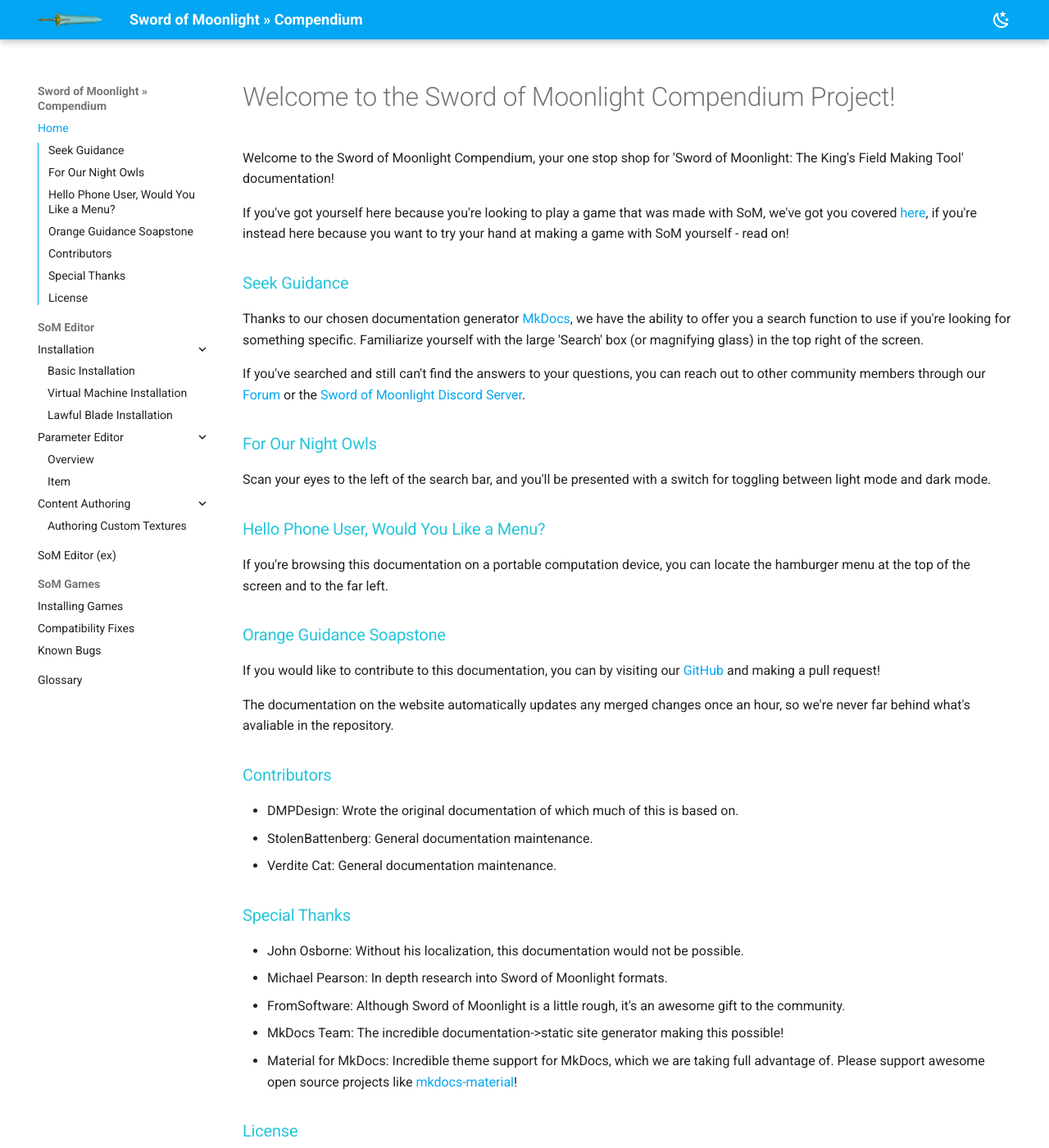
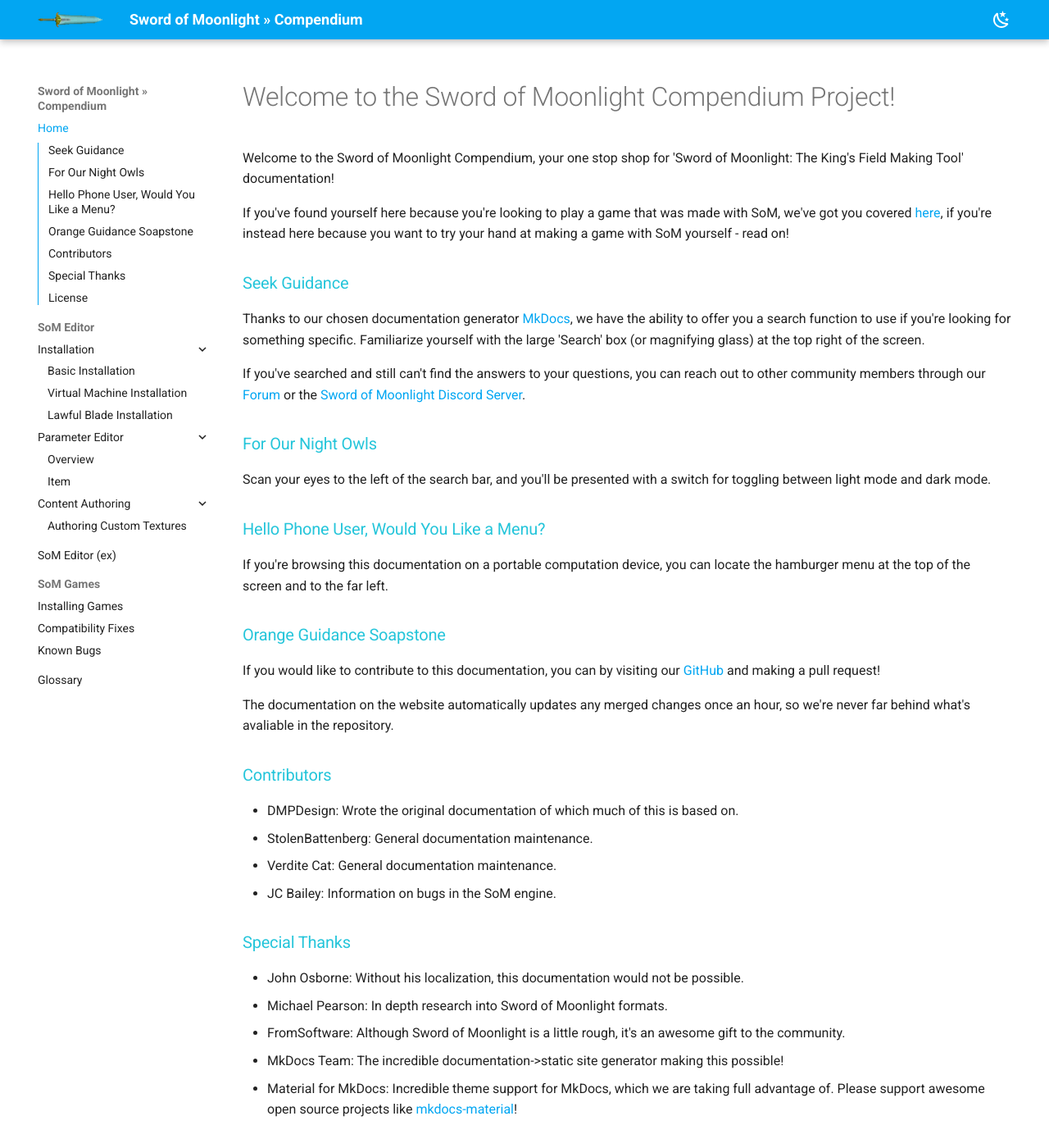
Before and after one commit to Sword-of-Moonlight/docs-of-moonlight, an MkDocs documentation site: the page built from source/docs/index.md, in a window 1280 px wide and 1400 px high. Shown: the whole window at 82% size. Built offline with MkDocs 1.6.1 and Material for MkDocs 9.7.7, drawn with Linux system fonts in a browser that asks for light colours.

Commit message:
Update documentation on bugs

```diff
--- a/source/docs/index.md
+++ b/source/docs/index.md
@@ -1,10 +1,10 @@
 # Welcome to the Sword of Moonlight Compendium Project!
 Welcome to the Sword of Moonlight Compendium, your one stop shop for 'Sword of Moonlight: The King's Field Making Tool' documentation!
 
-If you've got yourself here because you're looking to play a game that was made with SoM, we've got you covered [here](game/install-games.md), if you're instead here because you want to try your hand at making a game with SoM yourself - read on!
+If you've found yourself here because you're looking to play a game that was made with SoM, we've got you covered [here](game/install-games.md), if you're instead here because you want to try your hand at making a game with SoM yourself - read on!
 
 ### Seek Guidance
-Thanks to our chosen documentation generator [MkDocs](https://www.mkdocs.org/), we have the ability to offer you a search function to use if you're looking for something specific. Familiarize yourself with the large 'Search' box (or magnifying glass) in the top right of the screen.
+Thanks to our chosen documentation generator [MkDocs](https://www.mkdocs.org/), we have the ability to offer you a search function to use if you're looking for something specific. Familiarize yourself with the large 'Search' box (or magnifying glass) at the top right of the screen.
 
 If you've searched and still can't find the answers to your questions, you can reach out to other community members through our [Forum](https://forum.swordofmoonlight.com) or the [Sword of Moonlight Discord Server](https://discord.gg/66CQdB738d).
 
@@ -23,6 +23,7 @@ The documentation on the website automatically updates any merged changes once a
 - DMPDesign: Wrote the original documentation of which much of this is based on.
 - StolenBattenberg: General documentation maintenance.
 - Verdite Cat: General documentation maintenance.
+- JC Bailey: Information on bugs in the SoM engine.
 
 ### Special Thanks
 - John Osborne: Without his localization, this documentation would not be possible.
```
